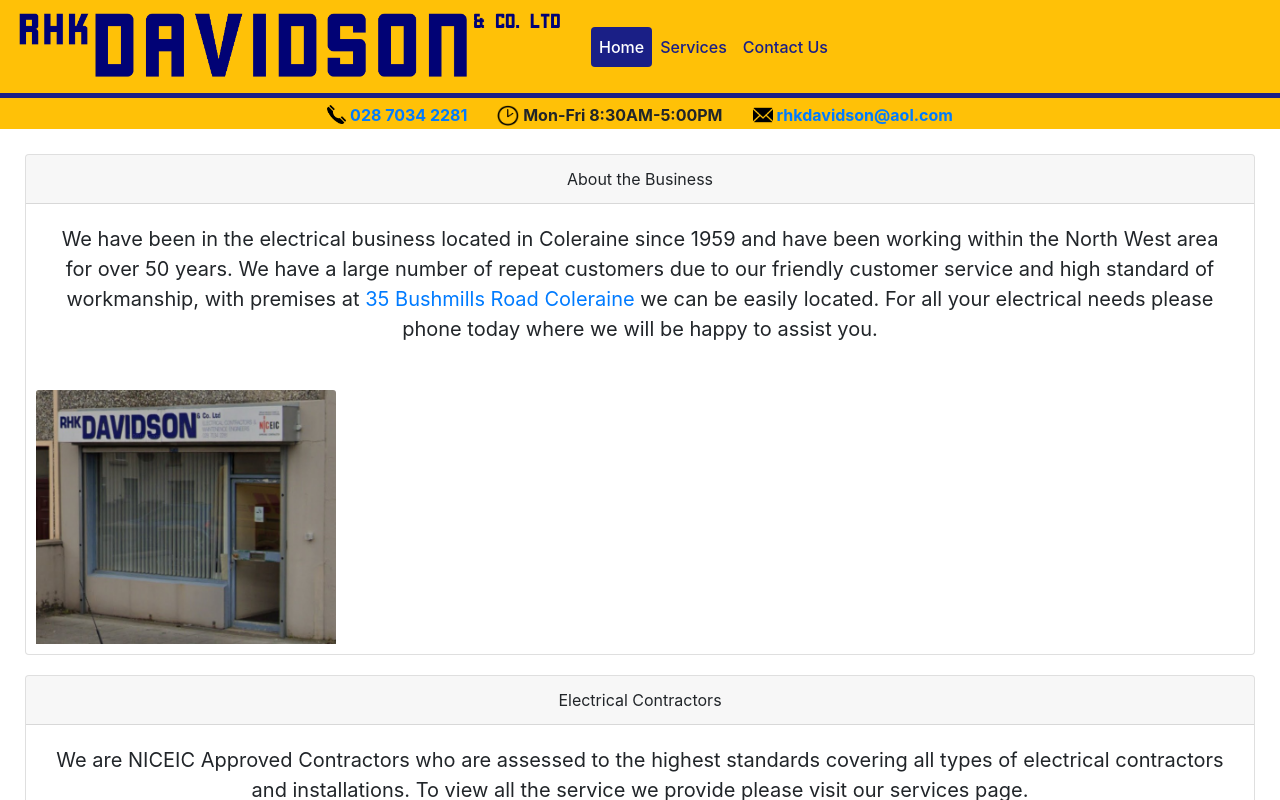
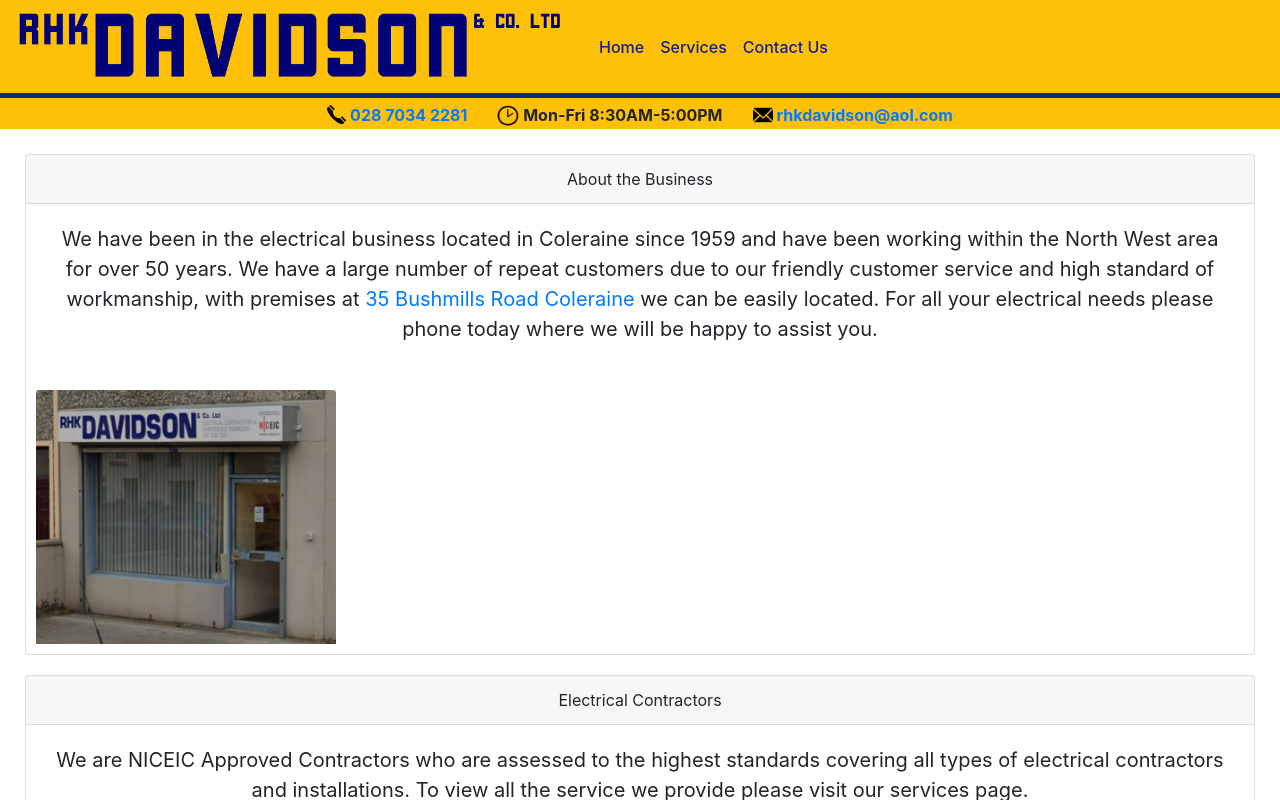
Before and after one commit to andymcwilliams/rhk-davidson-website, a React (Create React App) app: page /services in a window 1280 px wide. Shown: the top 800 px of the page. Built offline with nearby package versions, Linux system fonts and the light colour scheme.

Commit message:
Updated hash routing to accout for url changes.

```diff
--- a/src/App.tsx
+++ b/src/App.tsx
@@ -10,7 +10,7 @@
 import * as Routes from "./appRoutes";
 
 function App() {
-  const [activeTab, setActiveTab] = useState(Routes.HOME);
+  const [activeTab, setActiveTab] = useState(window.location.hash);
 
   function tabSelected(activeTab: string) {
     setActiveTab(activeTab);
--- a/src/appRoutes.tsx
+++ b/src/appRoutes.tsx
@@ -1,3 +1,3 @@
-export const HOME = "#Home";
-export const CONTACT = "#Contact";
-export const SERVICES = "#Services";
+export const HOME = "#/Home";
+export const CONTACT = "#/Contact";
+export const SERVICES = "#/Services";
--- a/src/components/NavBar.tsx
+++ b/src/components/NavBar.tsx
@@ -30,19 +30,19 @@
           <Nav variant="pills" className="mr-auto" activeKey={props.activeTab}>
             <Nav.Link
               onClick={() => props.tabSelected(Routes.HOME)}
-              href="#Home"
+              href="#/Home"
             >
               Home
             </Nav.Link>
             <Nav.Link
               onClick={() => props.tabSelected(Routes.SERVICES)}
-              href="#Services"
+              href="#/Services"
             >
               Services
             </Nav.Link>
             <Nav.Link
               onClick={() => props.tabSelected(Routes.CONTACT)}
-              href="#Contact"
+              href="#/Contact"
             >
               Contact Us
             </Nav.Link>
```
